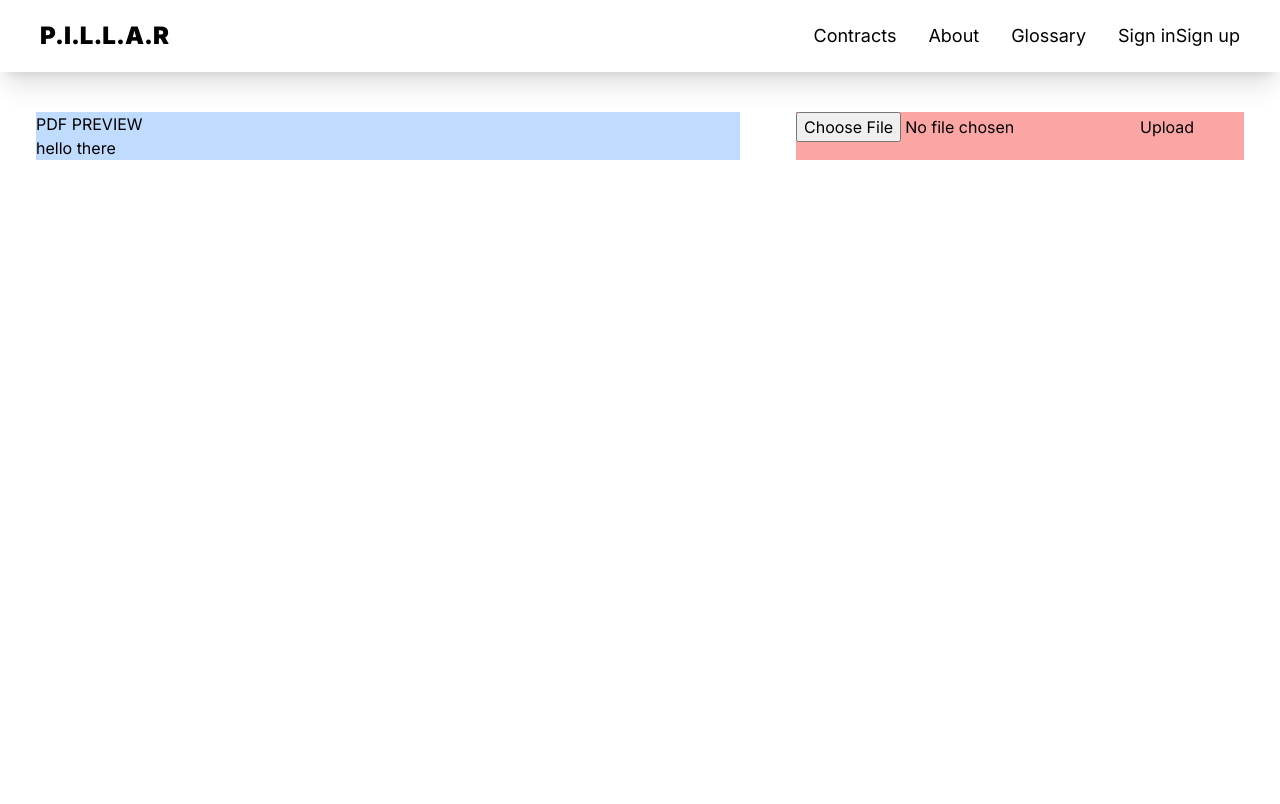
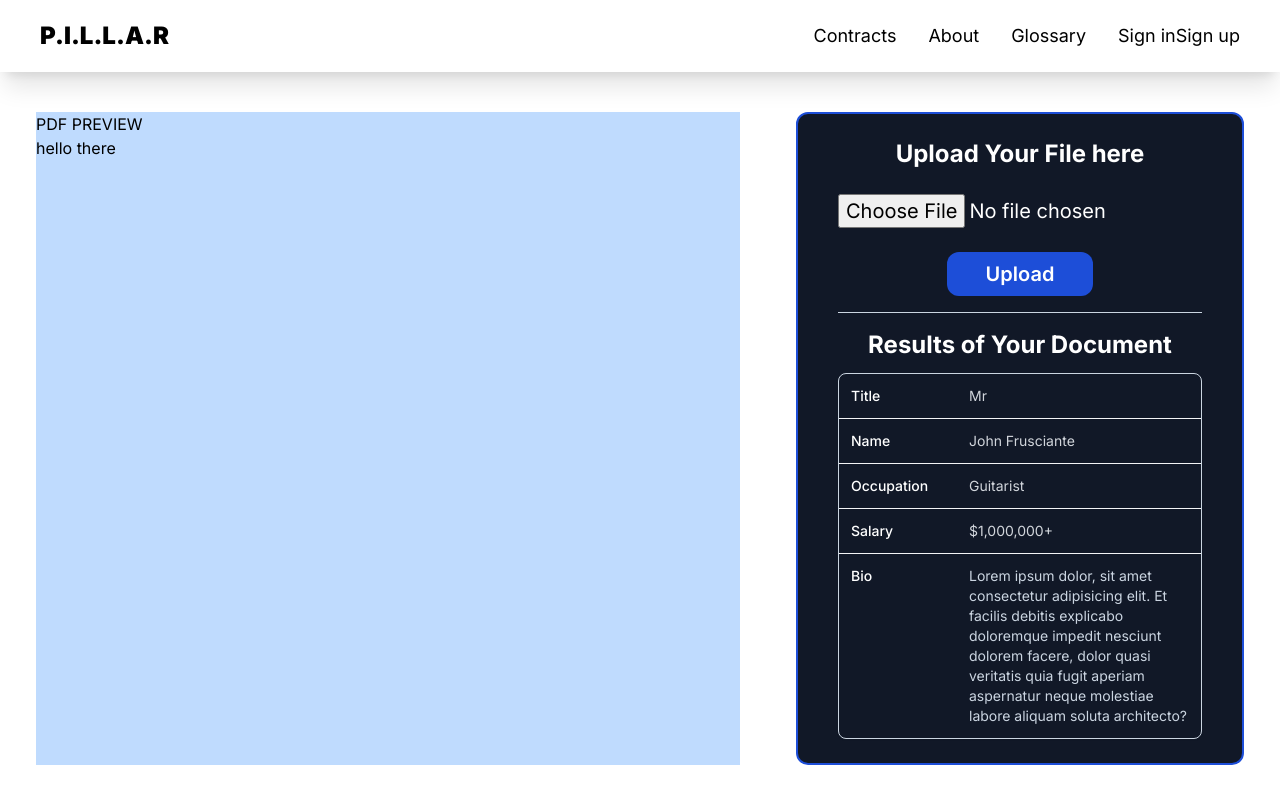
Before and after one commit to illusionist52/P.I.L.LA.R, a Next.js app: page /glossary in a window 1280 px wide. Built offline with nearby package versions, Linux system fonts and the light colour scheme.

Commit message:
UI Chnages in gosaary page

```diff
--- a/app/glossary/page.jsx
+++ b/app/glossary/page.jsx
@@ -9,6 +9,9 @@ pdfjs.GlobalWorkerOptions.workerSrc = `//cdnjs.cloudflare.com/ajax/libs/pdf.js/$
 function PDFViewer() {
   const [file, setFile] = useState(null);
   const [data, setData] = useState(null);
+
+  const [output, setOutput] = useState(false);
+
   const handleFileChange = (e) => {
     setFile(e.target.files[0]);
   };
@@ -44,7 +47,9 @@ function PDFViewer() {
       {/* NAVBAR */}
       <Navbar />
 
-      <h1 className="px-4 mt-4 block text-center text-3xl font-bold md:hidden">Get to know your Document</h1>
+      <h1 className="px-4 mt-4 block text-center text-3xl font-bold md:hidden">
+        Get to know your Document
+      </h1>
 
       {/* SITE CONTENT */}
       <div className="flex px-4 space-y-4 flex-col justify-center my-10 md:px-0 md:flex-row md:space-x-14 md:space-y-0">
@@ -57,12 +62,80 @@ function PDFViewer() {
         </div>
 
         {/* RIGTH PART HERE */}
-        <div className="md:w-[35%] bg-red-300">
-          <input type="file" onChange={handleFileChange} />
-          <button onClick={handleUpload} disabled={!file}>
-            Upload
-          </button>
+        <div className="md:w-[35%] rounded-xl bg-gray-900 text-white border-2 border-blue-700 px-2 py-6 md:px-10">
+          <h1 className="text-center font-bold mb-6 text-2xl">
+            Upload Your File here
+          </h1>
+
+          <div className="flex flex-col space-y-6">
+            <input
+              type="file"
+              onChange={handleFileChange}
+              className="text-xl"
+            />
+            <button
+              className="text-xl bg-blue-700 mx-auto text-white font-semibold w-[40%] py-2 inline-block rounded-xl"
+              onClick={handleUpload}
+              disabled={!file}
+            >
+              Upload
+            </button>
+          </div>
           {data !== null && <p>{data.summary.output_text}</p>}
+
+          <hr className="my-4 border-slate-300" />
+
+          {!output ? (
+            <h1 className="text-center font-bold mb-3 text-2xl">
+              Results of Your Document
+            </h1>
+          ) : (
+            <h1 className="text-center font-bold mb-3 text-2xl">
+              Your Details will be visible here
+            </h1>
+          )}
+
+          {!output ? (
+            <div className="flow-root rounded-lg border border-slate-300 py-3 shadow-sm">
+              <dl className="-my-3 divide-y divide-gray-100 text-sm">
+                <div className="grid grid-cols-1 gap-1 p-3 sm:grid-cols-3 sm:gap-4">
+                  <dt className="font-medium text-white">Title</dt>
+                  <dd className="text-gray-300 sm:col-span-2">Mr</dd>
+                </div>
+
+                <div className="grid grid-cols-1 gap-1 p-3 sm:grid-cols-3 sm:gap-4">
+                  <dt className="font-medium text-white">Name</dt>
+                  <dd className="text-gray-300 sm:col-span-2">
+                    John Frusciante
+                  </dd>
+                </div>
+
+                <div className="grid grid-cols-1 gap-1 p-3 sm:grid-cols-3 sm:gap-4">
+                  <dt className="font-medium text-white">Occupation</dt>
+                  <dd className="text-gray-300 sm:col-span-2">Guitarist</dd>
+                </div>
+
+                <div className="grid grid-cols-1 gap-1 p-3 sm:grid-cols-3 sm:gap-4">
+                  <dt className="font-medium text-white">Salary</dt>
+                  <dd className="text-gray-300 sm:col-span-2">$1,000,000+</dd>
+                </div>
+
+                <div className="grid grid-cols-1 gap-1 p-3 sm:grid-cols-3 sm:gap-4">
+                  <dt className="font-medium text-white">Bio</dt>
+                  <dd className="text-slate-300 sm:col-span-2">
+                    Lorem ipsum dolor, sit amet consectetur adipisicing elit. Et
+                    facilis debitis explicabo doloremque impedit nesciunt
+                    dolorem facere, dolor quasi veritatis quia fugit aperiam
+                    aspernatur neque molestiae labore aliquam soluta architecto?
+                  </dd>
+                </div>
+              </dl>
+            </div>
+          ) : (
+            <div className="flex justify-center items-center rounded-lg border border-slate-200 py-3 shadow-sm h-[100px]">
+              <PulseLoader color="#ffffff"/>
+            </div>
+          )}
         </div>
       </div>
     </div>
```
